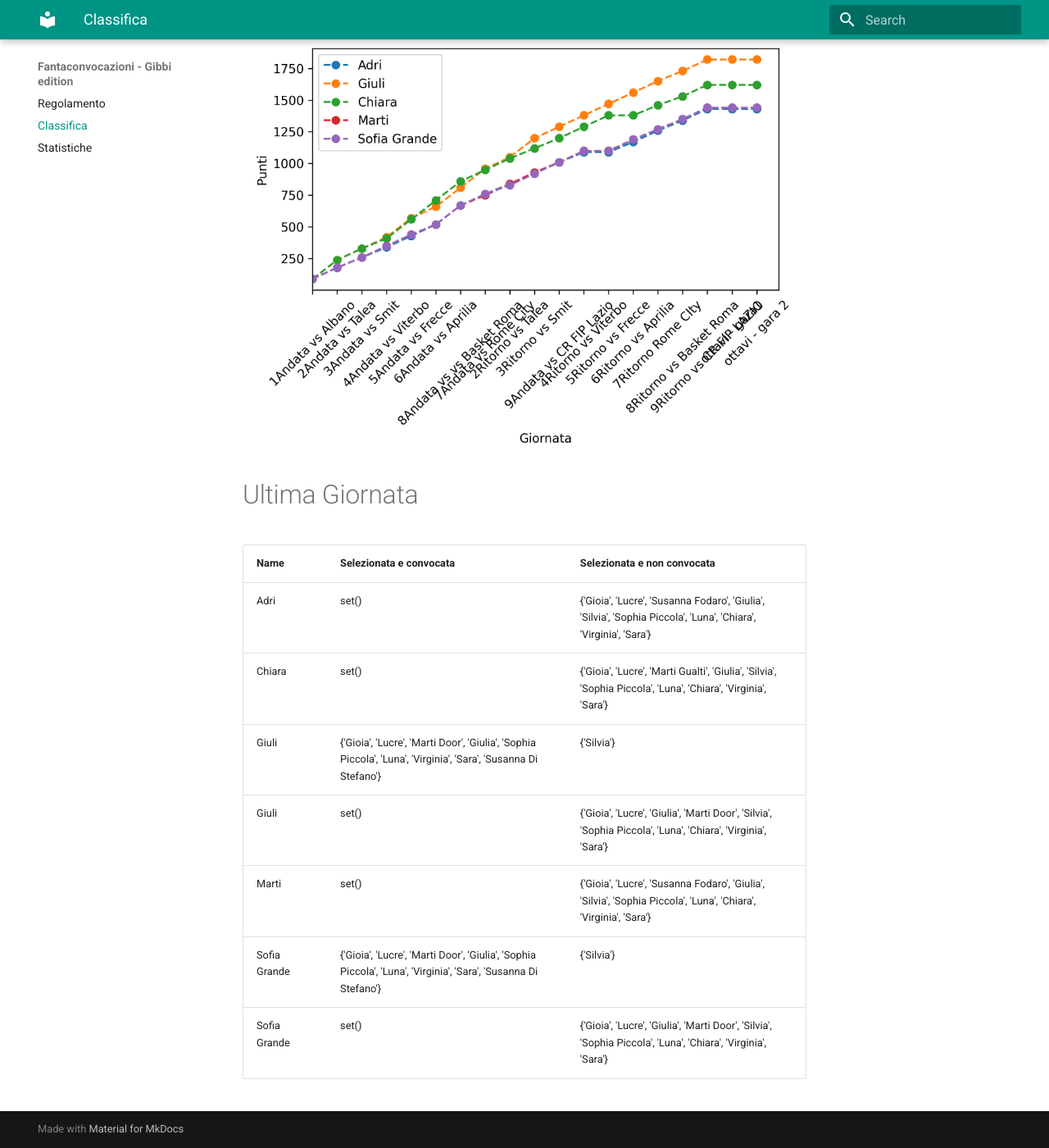
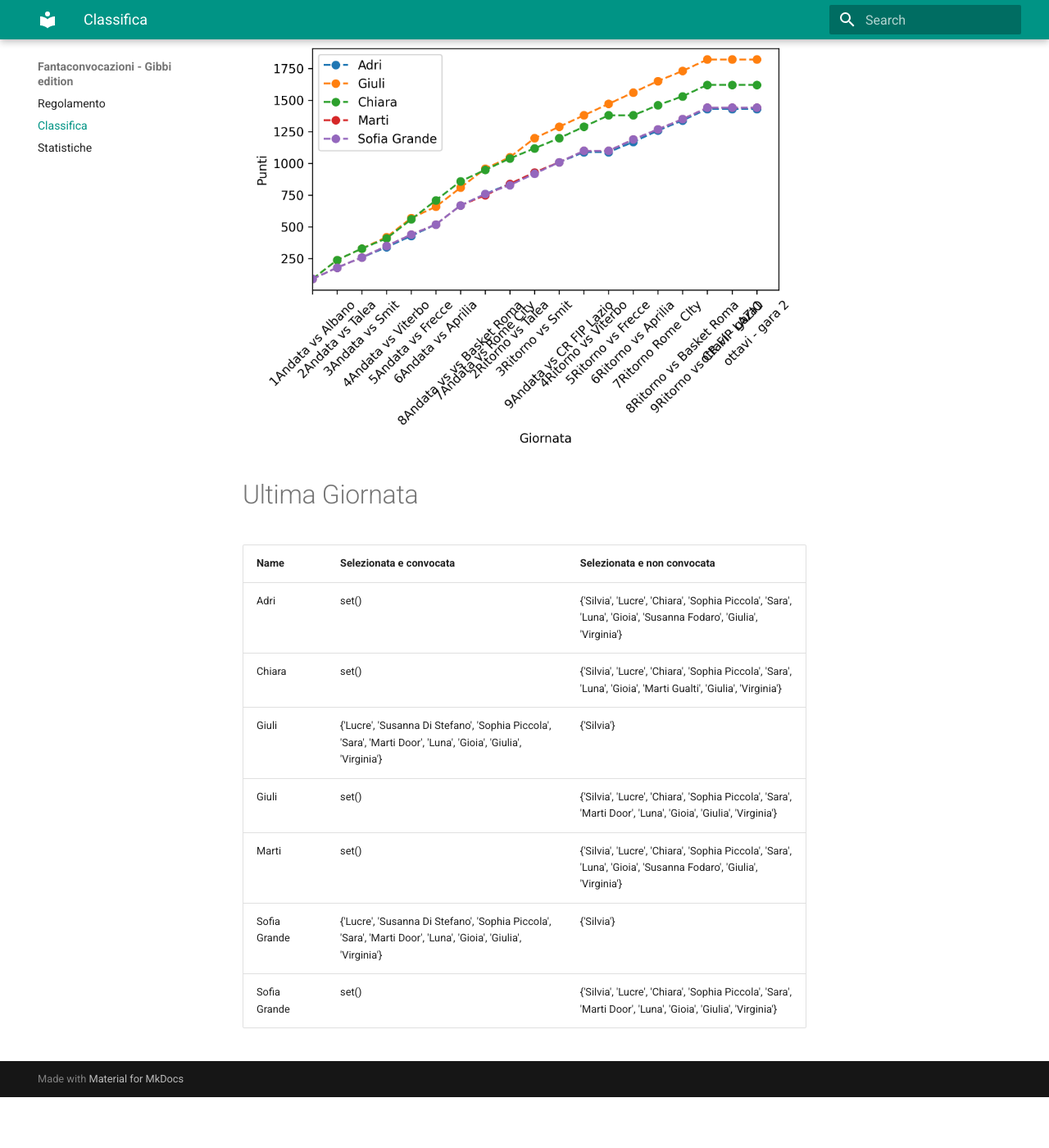
Before and after one commit to martinig94/fantagibbi, an MkDocs documentation site: the page built from docs/Classifica.md, in a window 1280 px wide and 1400 px high, scrolled down 565 px. Shown: the whole window at 82% size. Built offline with MkDocs 1.6.1 and Material for MkDocs 9.7.7, drawn with Linux system fonts in a browser that asks for light colours; after the commit the page ends 1903 px from its top, so only the background shows below that.

Commit message:
Auto-update from main.py

```diff
--- a/docs/Classifica.md
+++ b/docs/Classifica.md
@@ -18,11 +18,11 @@
 <!-- START_TABLE CORRECT -->
 | Name         | Selezionata e convocata                                                                                        | Selezionata e non convocata                                                                                      |
 |:-------------|:---------------------------------------------------------------------------------------------------------------|:-----------------------------------------------------------------------------------------------------------------|
-| Adri         | set()                                                                                                          | {'Gioia', 'Lucre', 'Susanna Fodaro', 'Giulia', 'Silvia', 'Sophia Piccola', 'Luna', 'Chiara', 'Virginia', 'Sara'} |
-| Chiara       | set()                                                                                                          | {'Gioia', 'Lucre', 'Marti Gualti', 'Giulia', 'Silvia', 'Sophia Piccola', 'Luna', 'Chiara', 'Virginia', 'Sara'}   |
-| Giuli        | {'Gioia', 'Lucre', 'Marti Door', 'Giulia', 'Sophia Piccola', 'Luna', 'Virginia', 'Sara', 'Susanna Di Stefano'} | {'Silvia'}                                                                                                       |
-| Giuli        | set()                                                                                                          | {'Gioia', 'Lucre', 'Giulia', 'Marti Door', 'Silvia', 'Sophia Piccola', 'Luna', 'Chiara', 'Virginia', 'Sara'}     |
-| Marti        | set()                                                                                                          | {'Gioia', 'Lucre', 'Susanna Fodaro', 'Giulia', 'Silvia', 'Sophia Piccola', 'Luna', 'Chiara', 'Virginia', 'Sara'} |
-| Sofia Grande | {'Gioia', 'Lucre', 'Marti Door', 'Giulia', 'Sophia Piccola', 'Luna', 'Virginia', 'Sara', 'Susanna Di Stefano'} | {'Silvia'}                                                                                                       |
-| Sofia Grande | set()                                                                                                          | {'Gioia', 'Lucre', 'Giulia', 'Marti Door', 'Silvia', 'Sophia Piccola', 'Luna', 'Chiara', 'Virginia', 'Sara'}     |
+| Adri         | set()                                                                                                          | {'Silvia', 'Lucre', 'Chiara', 'Sophia Piccola', 'Sara', 'Luna', 'Gioia', 'Susanna Fodaro', 'Giulia', 'Virginia'} |
+| Chiara       | set()                                                                                                          | {'Silvia', 'Lucre', 'Chiara', 'Sophia Piccola', 'Sara', 'Luna', 'Gioia', 'Marti Gualti', 'Giulia', 'Virginia'}   |
+| Giuli        | {'Lucre', 'Susanna Di Stefano', 'Sophia Piccola', 'Sara', 'Marti Door', 'Luna', 'Gioia', 'Giulia', 'Virginia'} | {'Silvia'}                                                                                                       |
+| Giuli        | set()                                                                                                          | {'Silvia', 'Lucre', 'Chiara', 'Sophia Piccola', 'Sara', 'Marti Door', 'Luna', 'Gioia', 'Giulia', 'Virginia'}     |
+| Marti        | set()                                                                                                          | {'Silvia', 'Lucre', 'Chiara', 'Sophia Piccola', 'Sara', 'Luna', 'Gioia', 'Susanna Fodaro', 'Giulia', 'Virginia'} |
+| Sofia Grande | {'Lucre', 'Susanna Di Stefano', 'Sophia Piccola', 'Sara', 'Marti Door', 'Luna', 'Gioia', 'Giulia', 'Virginia'} | {'Silvia'}                                                                                                       |
+| Sofia Grande | set()                                                                                                          | {'Silvia', 'Lucre', 'Chiara', 'Sophia Piccola', 'Sara', 'Marti Door', 'Luna', 'Gioia', 'Giulia', 'Virginia'}     |
 <!-- END_TABLE CORRECT -->
```
